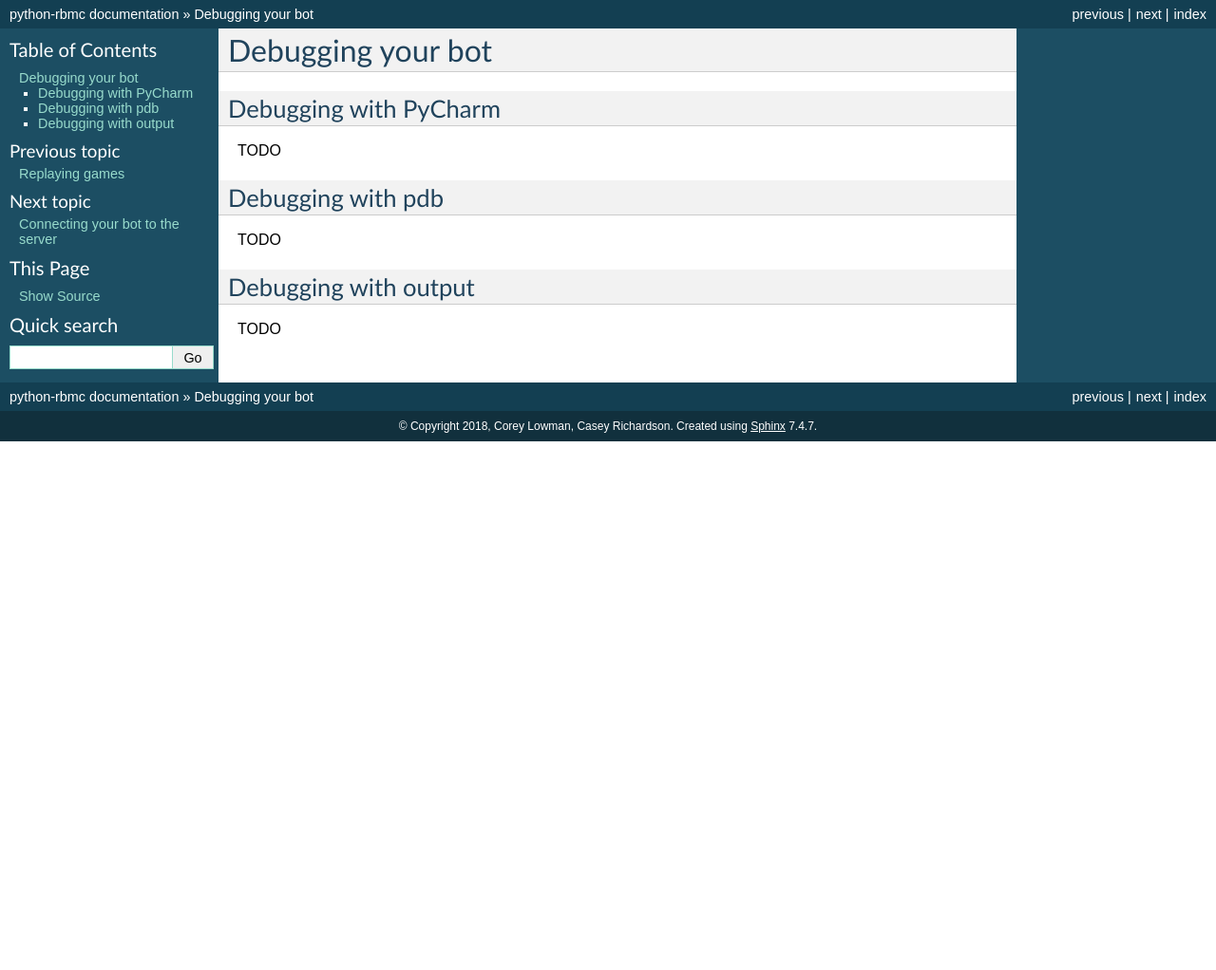
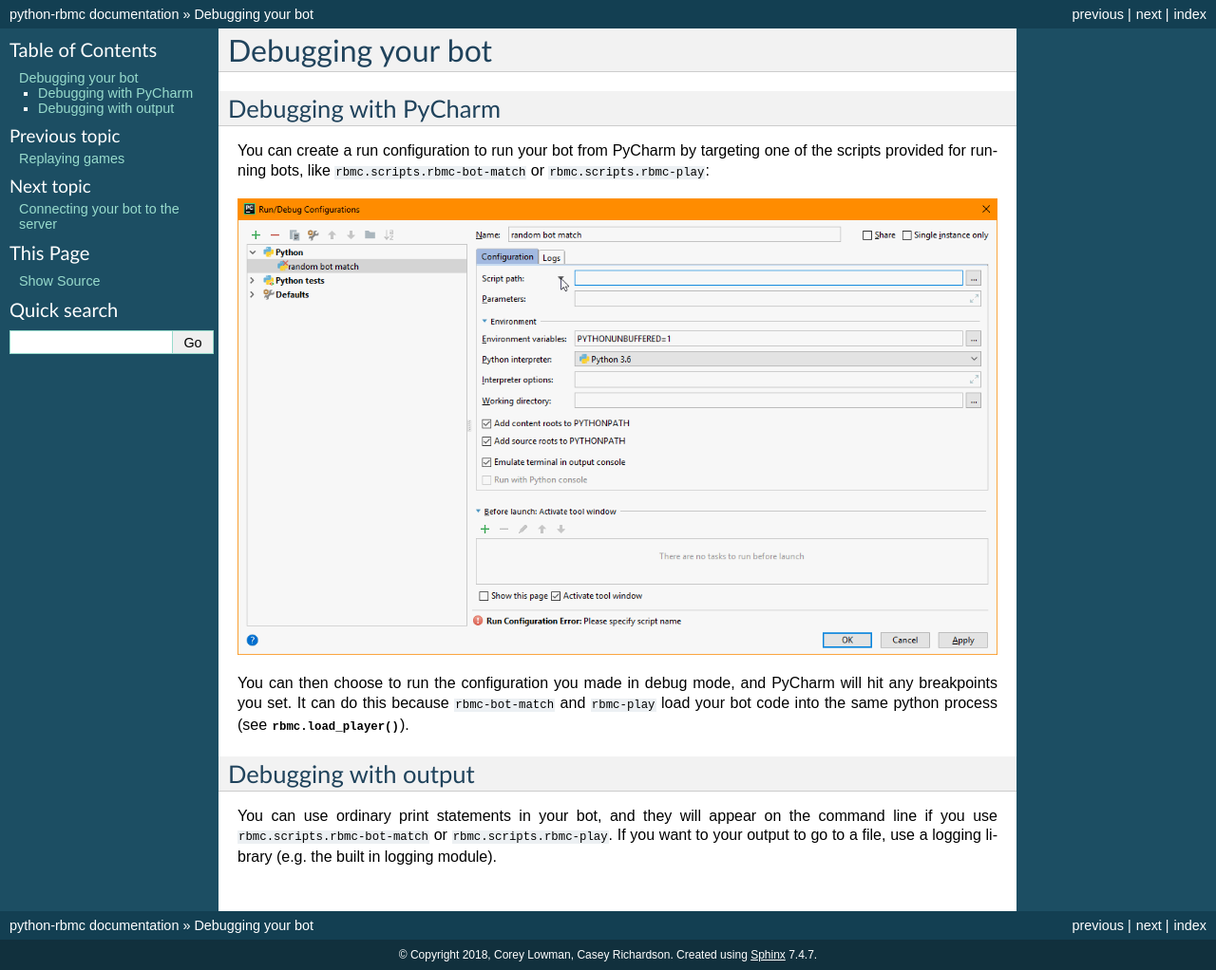
Before and after one commit to reconnaissanceblindchess/reconchess, a Sphinx documentation site: the page built from docs/source/bot_debug.rst, in a window 1280 px wide. Shown: the whole page at 95% size. Built offline with Sphinx 7.4.7, drawn with Linux system fonts in a browser that asks for light colours; before the commit the page ends 900 px from its top, so only the background shows below that.

Commit message:
Filling out the bot debug docs

```diff
--- a/docs/source/bot_debug.rst
+++ b/docs/source/bot_debug.rst
@@ -4,14 +4,19 @@
 Debugging with PyCharm
 ----------------------
 
-TODO
+You can create a run configuration to run your bot from PyCharm by targeting one of the scripts provided for running
+bots, like :code:`rbmc.scripts.rbmc-bot-match` or :code:`rbmc.scripts.rbmc-play`:
 
-Debugging with pdb
-------------------
+.. image:: _static/pycharm_bot_match_config.gif
+    :target: _static/pycharm_bot_match_config.gif
 
-TODO
+You can then choose to run the configuration you made in debug mode, and PyCharm will hit any breakpoints you set. It
+can do this because :code:`rbmc-bot-match` and :code:`rbmc-play` load your bot code into the same python process
+(see :func:`rbmc.load_player`).
 
 Debugging with output
 ---------------------
 
-TODO
+You can use ordinary print statements in your bot, and they will appear on the command line if you use
+:code:`rbmc.scripts.rbmc-bot-match` or :code:`rbmc.scripts.rbmc-play`. If you want to your output to go to a file,
+use a logging library (e.g. the built in logging module).
```
